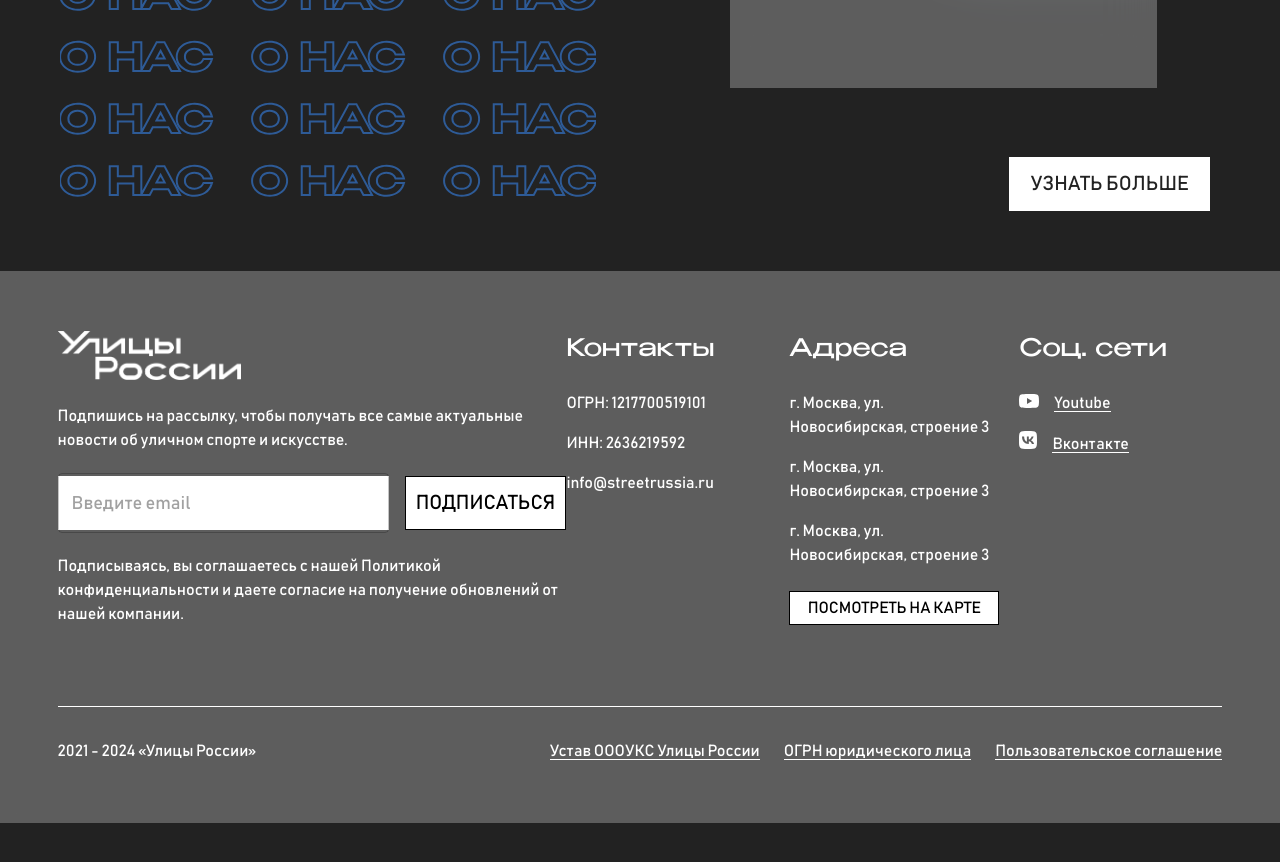
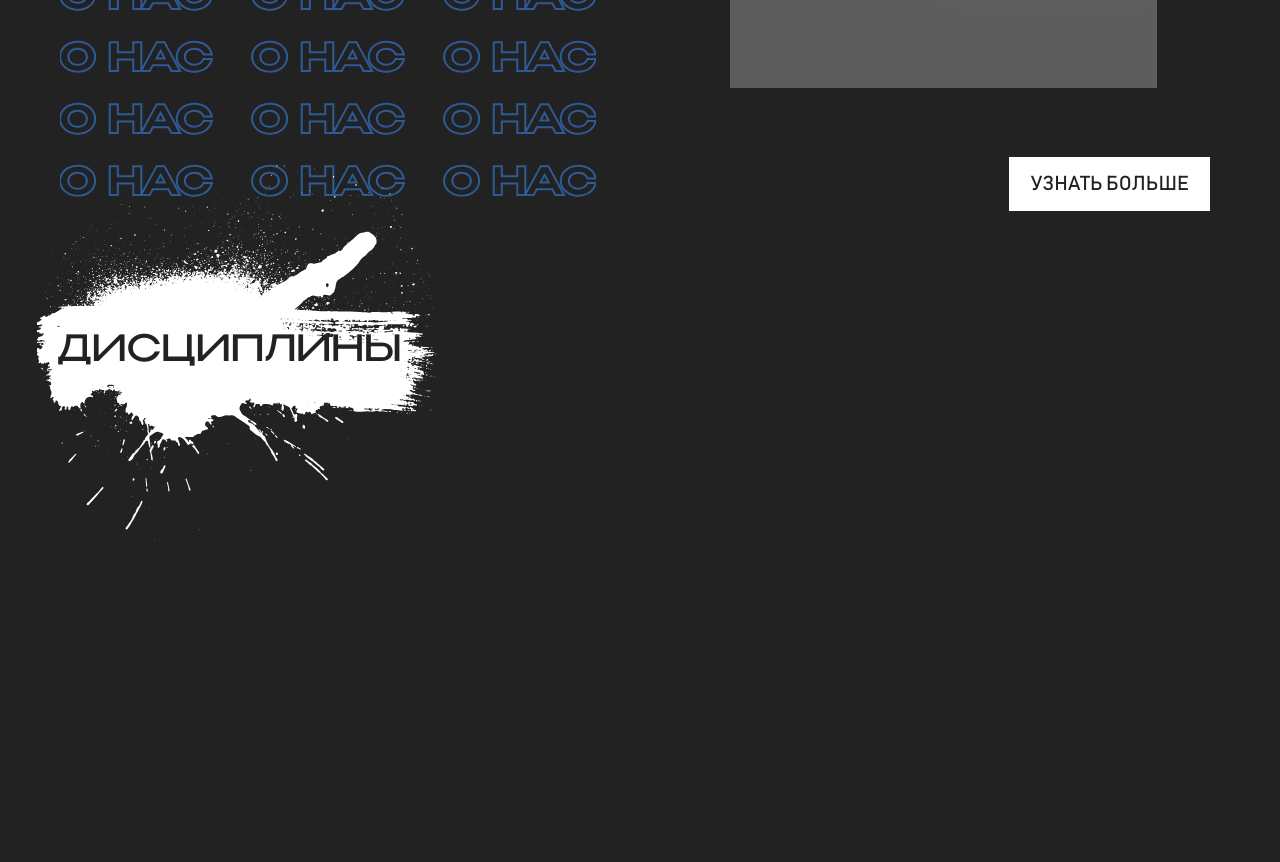
Before and after one commit to street-russia-hackaton/frontend, a React (Vite) app: page /main in a window 1280 px wide. Shown: the part 1820-2682 px from the top of the page. Built offline with nearby package versions, Linux system fonts and the light colour scheme.

Commit message:
feat: add totle disciplines

```diff
--- a/src/components/pages/main/Main.tsx
+++ b/src/components/pages/main/Main.tsx
@@ -5,6 +5,7 @@ import Intro from './intro/Intro';
 import Marquee from '../../common/marquee/Marquee';
 import Footer from '../../common/footer/Footer';
 import AboutUs from './aboutUs/AboutUs';
+import Disciplines from './disciplines/Disciplines';
 
 const contentArr = [`• доступность • общность • здоровье • открытость • новаторство • доступность • общность • здоровье • открытость • новаторство `, '• RAP • BREAKING • SKATEBOARDING • BMX • SCOOT • STREET ART • PARKOUR • WORKOUT • RAP • BREAKING • SKATEBOARDING • BMX • SCOOT • STREET ART • PARKOUR • WORKOUT '];
 
@@ -15,9 +16,8 @@ export default function Main() {
             <Intro />
             <Marquee color="#fff" background="#AA433A" content={contentArr[0]} rotate="rotate(8.1deg)" marginTop="-116px" />
             <Marquee color="#222" background="#D2D1D0" content={contentArr[1]} rotate="rotate(-4.9deg)" marginTop="-10px" />
-
             <AboutUs />
-
+            <Disciplines />
             <Footer backgroundColor="rgba(255,255,255, 0.27)" backdropFilter="blur(10px)" />
         </>
     );
--- /dev/null
+++ b/src/components/pages/main/disciplines/Disciplines.tsx
@@ -0,0 +1,18 @@
+import { Box } from '@mui/material';
+import Title from '../../../common/titleMainPage/titleMainPage';
+import BackgroundTitle from '../../../../assets/images/DisceplinesBackground.svg';
+
+const styles = {
+    container: { position: 'relative', marginTop: '-150px', height: '1228px' },
+    background: { position: 'absolute', top: '178px', right: '60px', width: '363px', height: '436px' },
+};
+
+export default function Disceplines() {
+    return (
+        <Box sx={styles.container}>
+            <Box>
+                <Title title="Дисциплины" background={BackgroundTitle} margin="0 0 0 37px" width="436px" height="436px" padding="35px 0 12px 20px " />
+            </Box>
+        </Box>
+    );
+}
```
Also changed, not shown: src/assets/images/DisceplinesBackground.svg (added).
